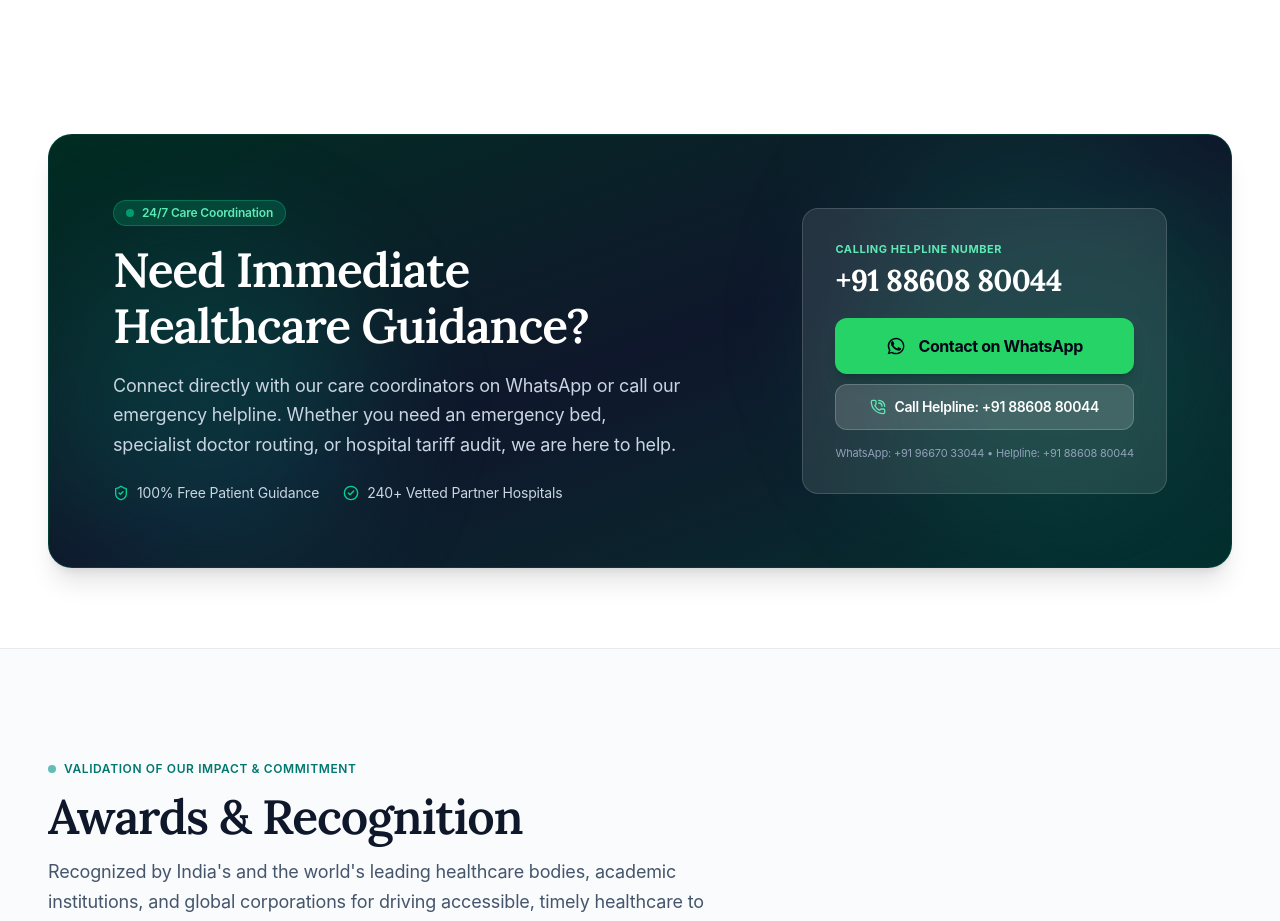
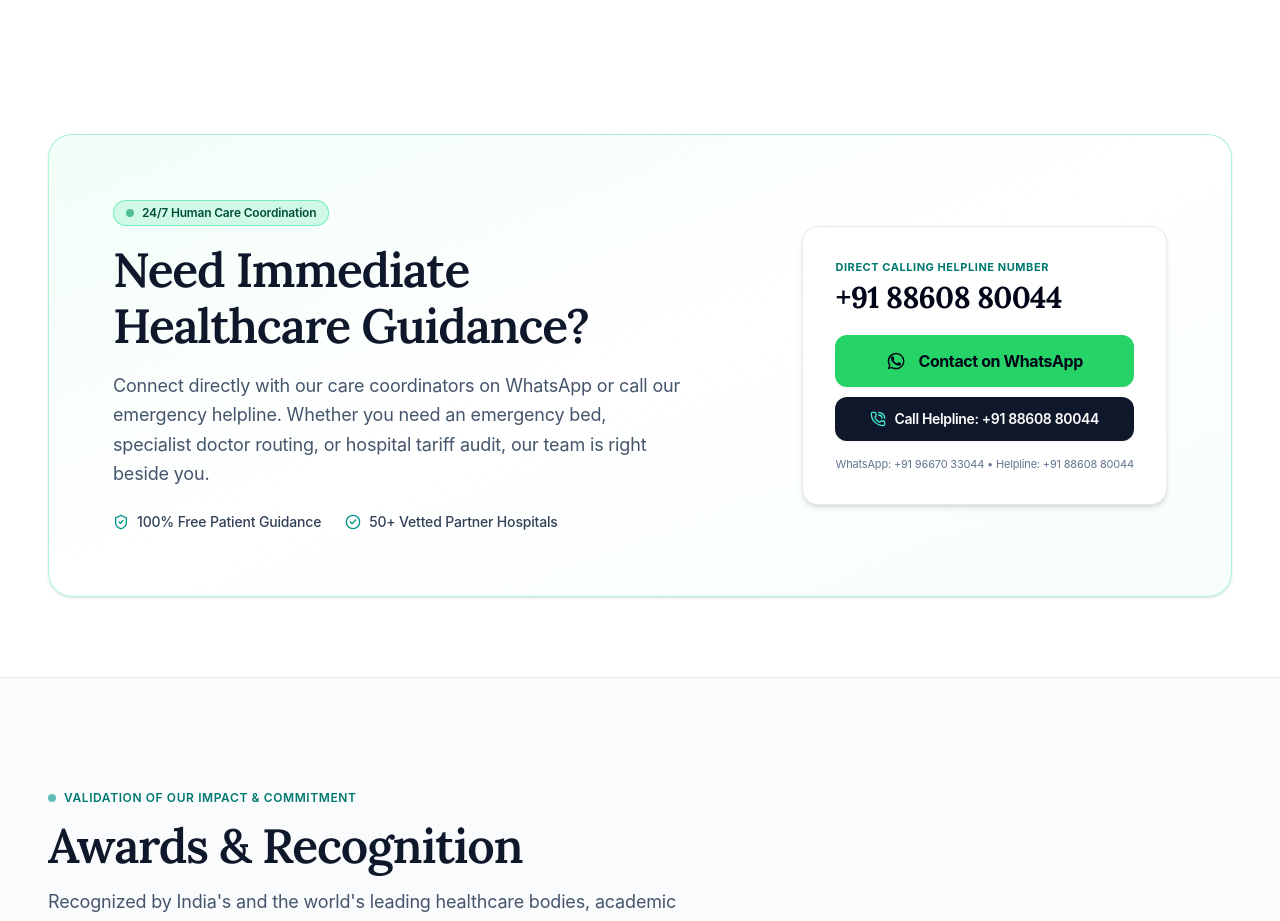
Before and after one commit to aapkatech/Aapka, a React (Vite) app: page / in a window 1280 px wide. Shown: the part 2640-3561 px from the top of the page. Built offline with nearby package versions, Linux system fonts and the light colour scheme; a web font is replaced by a local one.

Commit message:
style(whatsapp): transform consultation section to warm human-first ivory-emerald theme with white card

```diff
--- a/src/components/WhatsAppContactSection.tsx
+++ b/src/components/WhatsAppContactSection.tsx
@@ -22,50 +22,50 @@ export const WhatsAppContactSection: React.FC = () => {
   return (
     <section className="py-16 sm:py-20 bg-white">
       <div className="max-w-7xl mx-auto px-6 sm:px-8 lg:px-12">
-        <div className="relative overflow-hidden rounded-3xl bg-gradient-to-br from-emerald-950 via-slate-900 to-teal-950 text-white p-8 sm:p-12 lg:p-16 shadow-xl border border-emerald-900/60">
+        <div className="relative overflow-hidden rounded-3xl bg-gradient-to-br from-emerald-50/70 via-white to-teal-50/60 text-slate-900 p-8 sm:p-12 lg:p-16 shadow-sm border border-emerald-200/90">
 
-          {/* Subtle Ambient Glow */}
-          <div className="absolute top-0 right-0 w-96 h-96 bg-emerald-500/15 rounded-full blur-3xl pointer-events-none" />
-          <div className="absolute bottom-0 left-0 w-80 h-80 bg-teal-500/15 rounded-full blur-3xl pointer-events-none" />
+          {/* Subtle Warm Ambient Glow */}
+          <div className="absolute top-0 right-0 w-96 h-96 bg-teal-100/40 rounded-full blur-3xl pointer-events-none -z-10" />
+          <div className="absolute bottom-0 left-0 w-80 h-80 bg-emerald-100/40 rounded-full blur-3xl pointer-events-none -z-10" />
 
           <div className="relative z-10 grid grid-cols-1 lg:grid-cols-12 gap-8 lg:gap-12 items-center">
 
             {/* Left Content */}
             <div className="lg:col-span-7 space-y-4">
-              <div className="inline-flex items-center gap-2 px-3 py-1 rounded-full bg-emerald-500/20 border border-emerald-400/30 text-emerald-300 text-xs font-semibold">
-                <span className="w-2 h-2 rounded-full bg-emerald-400 animate-pulse" />
-                <span>24/7 Care Coordination</span>
+              <div className="inline-flex items-center gap-2 px-3 py-1 rounded-full bg-emerald-100 text-emerald-900 border border-emerald-300/80 text-xs font-semibold">
+                <span className="w-2 h-2 rounded-full bg-emerald-600 animate-pulse" />
+                <span>24/7 Human Care Coordination</span>
               </div>
 
-              <h2 className="font-serif text-3xl sm:text-4xl md:text-5xl font-semibold tracking-tight text-white leading-[1.18]">
+              <h2 className="font-serif text-3xl sm:text-4xl md:text-5xl font-semibold tracking-tight text-slate-900 leading-[1.18]">
                 Need Immediate Healthcare Guidance?
               </h2>
 
-              <p className="text-base sm:text-lg text-slate-300 font-normal leading-relaxed max-w-xl">
-                Connect directly with our care coordinators on WhatsApp or call our emergency helpline. Whether you need an emergency bed, specialist doctor routing, or hospital tariff audit, we are here to help.
+              <p className="text-base sm:text-lg text-slate-600 font-normal leading-relaxed max-w-xl">
+                Connect directly with our care coordinators on WhatsApp or call our emergency helpline. Whether you need an emergency bed, specialist doctor routing, or hospital tariff audit, our team is right beside you.
               </p>
 
               {/* Trust Badges */}
-              <div className="pt-2 flex flex-wrap items-center gap-y-2 gap-x-6 text-xs sm:text-sm text-slate-300">
+              <div className="pt-2 flex flex-wrap items-center gap-y-2 gap-x-6 text-xs sm:text-sm font-medium text-slate-700">
                 <div className="flex items-center gap-2">
-                  <ShieldCheck className="w-4 h-4 text-emerald-400 shrink-0" />
+                  <ShieldCheck className="w-4 h-4 text-teal-600 shrink-0" />
                   <span>100% Free Patient Guidance</span>
                 </div>
                 <div className="flex items-center gap-2">
-                  <CheckCircle2 className="w-4 h-4 text-emerald-400 shrink-0" />
-                  <span>240+ Vetted Partner Hospitals</span>
+                  <CheckCircle2 className="w-4 h-4 text-teal-600 shrink-0" />
+                  <span>50+ Vetted Partner Hospitals</span>
                 </div>
               </div>
             </div>
 
-            {/* Right Action Box */}
+            {/* Right Action Box: High-Trust White Consultation Card */}
             <div className="lg:col-span-5 flex flex-col items-start lg:items-end justify-center gap-4">
-              <div className="w-full sm:w-auto p-6 sm:p-8 rounded-2xl bg-white/10 backdrop-blur-md border border-white/15 text-center sm:text-left space-y-4 w-full">
+              <div className="w-full sm:w-auto p-6 sm:p-8 rounded-2xl bg-white border border-slate-200/90 shadow-md text-center sm:text-left space-y-4 w-full">
                 <div className="space-y-1">
-                  <span className="text-[11px] font-bold uppercase tracking-wider text-emerald-300 block">
-                    Calling Helpline Number
+                  <span className="text-[11px] font-bold uppercase tracking-wider text-teal-700 block">
+                    Direct Calling Helpline Number
                   </span>
-                  <div className="text-2xl sm:text-3xl font-bold font-serif text-white tracking-tight">
+                  <div className="text-2xl sm:text-3xl font-bold font-serif text-slate-950 tracking-tight">
                     {formattedHelpline}
                   </div>
                 </div>
@@ -76,7 +76,7 @@ export const WhatsAppContactSection: React.FC = () => {
                     href={whatsappUrl}
                     target="_blank"
                     rel="noopener noreferrer"
-                    className="inline-flex items-center justify-center gap-3 px-6 py-4 rounded-xl bg-[#25D366] hover:bg-[#20ba5a] text-slate-950 font-bold text-sm sm:text-base tracking-tight shadow-lg shadow-emerald-950/40 hover:shadow-xl transition-all duration-300 cursor-pointer group"
+                    className="inline-flex items-center justify-center gap-3 px-6 py-3.5 rounded-xl bg-[#25D366] hover:bg-[#20ba5a] text-slate-950 font-bold text-sm sm:text-base tracking-tight shadow-xs hover:shadow transition-all duration-200 cursor-pointer group"
                   >
                     <WhatsAppIcon className="w-5 h-5 fill-slate-950 group-hover:scale-110 transition-transform shrink-0" />
                     <span>Contact on WhatsApp</span>
@@ -85,14 +85,14 @@ export const WhatsAppContactSection: React.FC = () => {
                   {/* Secondary Call Direct to Helpline */}
                   <a
                     href={`tel:+91${callingHelpline}`}
-                    className="inline-flex items-center justify-center gap-2 px-6 py-3 rounded-xl bg-white/15 hover:bg-white/25 text-white font-semibold text-xs sm:text-sm tracking-tight border border-white/20 transition-colors"
+                    className="inline-flex items-center justify-center gap-2 px-6 py-3 rounded-xl bg-slate-900 hover:bg-slate-800 text-white font-semibold text-xs sm:text-sm tracking-tight transition-colors shadow-xs"
                   >
-                    <PhoneCall className="w-4 h-4 text-emerald-300" />
+                    <PhoneCall className="w-4 h-4 text-teal-300" />
                     <span>Call Helpline: {formattedHelpline}</span>
                   </a>
                 </div>
 
-                <p className="text-[11px] text-slate-400 text-center leading-snug">
+                <p className="text-[11px] text-slate-500 text-center leading-snug">
                   WhatsApp: {formattedWhatsApp} • Helpline: {formattedHelpline}
                 </p>
               </div>
```
